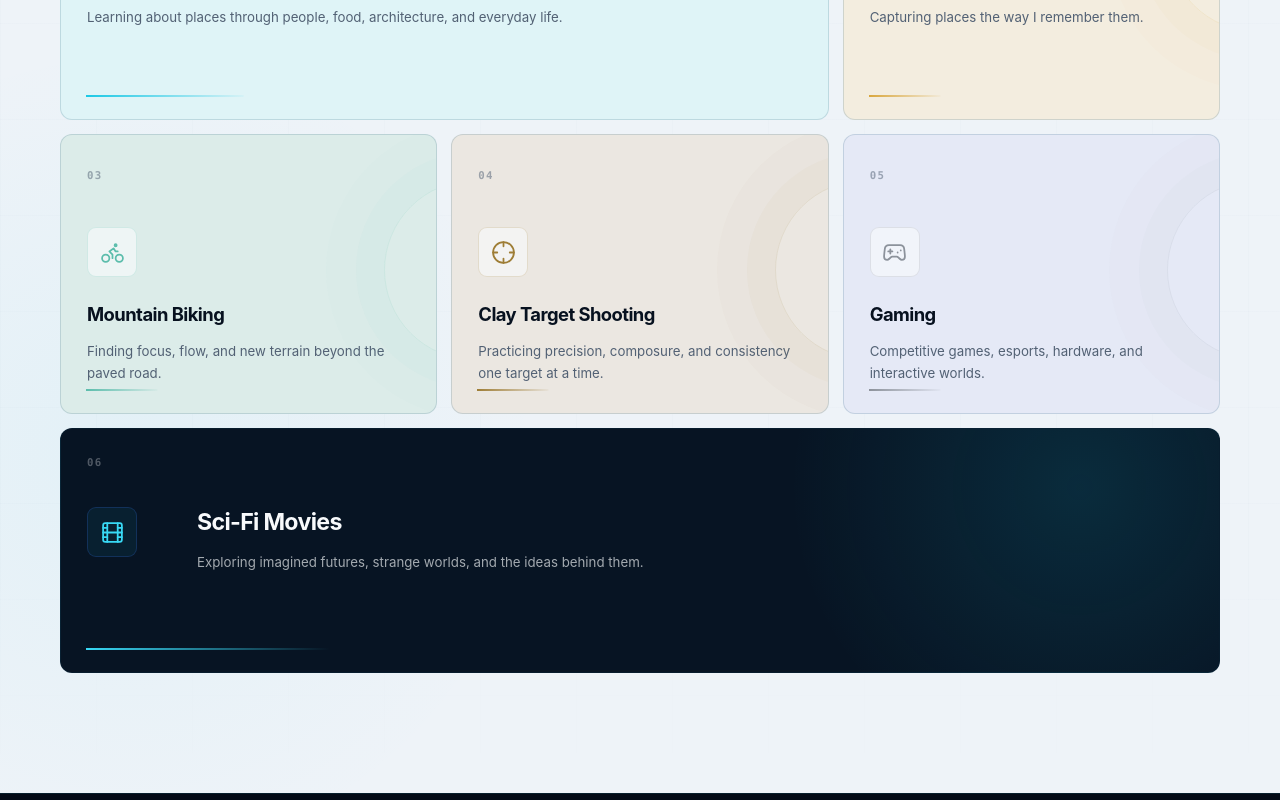
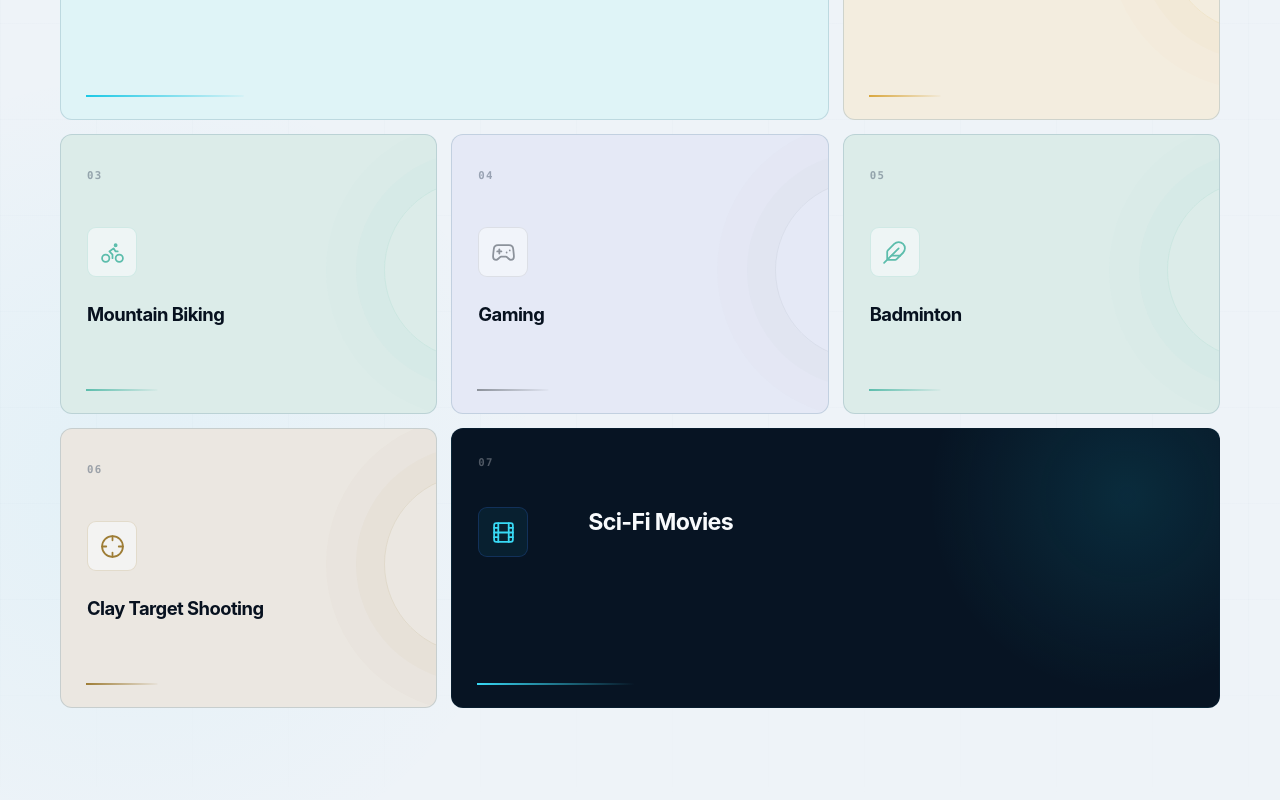
Before and after one commit to eliang6033/eliang6033.github.io, a React (Vite) app: page / in a window 1280 px wide. Shown: the part 3900-4700 px from the top of the page. Built offline with nearby package versions, Linux system fonts and the light colour scheme.

Commit message:
Add badminton to Beyond Research

```diff
--- a/src/components/Hobbies.tsx
+++ b/src/components/Hobbies.tsx
@@ -2,6 +2,7 @@ import {
   Bike,
   Camera,
   Crosshair,
+  Feather,
   Film,
   Gamepad2,
   Plane,
@@ -18,6 +19,7 @@ const hobbyIcons: Record<HobbyIconName, LucideIcon> = {
   camera: Camera,
   bike: Bike,
   target: Crosshair,
+  feather: Feather,
   film: Film,
   gamepad: Gamepad2,
 };
@@ -49,7 +51,6 @@ export function Hobbies() {
                     <Icon aria-hidden="true" size={25} strokeWidth={1.7} />
                   </span>
                   <h3>{hobby.title}</h3>
-                  <p>{hobby.description}</p>
                   <span className="hobby-card__line" aria-hidden="true" />
                 </article>
               );
--- a/src/data/hobbies.ts
+++ b/src/data/hobbies.ts
@@ -3,41 +3,36 @@ import type { Hobby } from "../types/content";
 export const hobbies: Hobby[] = [
   {
     title: "Travel",
-    description:
-      "Learning about places through people, food, architecture, and everyday life.",
     icon: "plane",
     accent: "cyan",
   },
   {
     title: "Photography",
-    description: "Capturing places the way I remember them.",
     icon: "camera",
     accent: "gold",
   },
   {
     title: "Mountain Biking",
-    description: "Finding focus, flow, and new terrain beyond the paved road.",
     icon: "bike",
     accent: "forest",
   },
   {
+    title: "Gaming",
+    icon: "gamepad",
+    accent: "violet",
+  },
+  {
+    title: "Badminton",
+    icon: "feather",
+    accent: "forest",
+  },
+  {
     title: "Clay Target Shooting",
-    description:
-      "Practicing precision, composure, and consistency one target at a time.",
     icon: "target",
     accent: "rust",
   },
   {
-    title: "Gaming",
-    description:
-      "Competitive games, esports, hardware, and interactive worlds.",
-    icon: "gamepad",
-    accent: "violet",
-  },
-  {
     title: "Sci-Fi Movies",
-    description:
-      "Exploring imagined futures, strange worlds, and the ideas behind them.",
     icon: "film",
     accent: "blue",
   },
--- a/src/styles/globals.css
+++ b/src/styles/globals.css
@@ -1074,13 +1074,6 @@ a.social-link:hover {
   font-size: 1.15rem;
   font-weight: 680;
   letter-spacing: -0.03em;
-}
-
-.hobby-card p {
-  margin-top: 12px;
-  color: var(--color-muted);
-  font-size: 0.83rem;
-  line-height: 1.65;
 }
 
 .hobby-card__line {
@@ -3349,9 +3342,9 @@ a.social-link:hover {
 .hobby-card:last-child {
   display: grid;
   min-height: 245px;
-  grid-column: span 6;
+  grid-column: span 4;
   grid-template-columns: 82px minmax(0, 1fr);
-  grid-template-rows: auto auto 1fr;
+  grid-template-rows: auto 1fr;
   column-gap: 28px;
   background:
     radial-gradient(circle at 88% 24%, rgba(28, 200, 229, 0.13), transparent 28%),
@@ -3403,7 +3396,7 @@ a.social-link:hover {
 .hobby-card:last-child .hobby-card__icon {
   margin-top: 36px;
   grid-column: 1;
-  grid-row: 2 / 4;
+  grid-row: 2;
   color: var(--color-brightCyan);
   background: rgba(28, 200, 229, 0.07);
 }
@@ -3412,15 +3405,9 @@ a.social-link:hover {
   margin-top: 34px;
   grid-column: 2;
   grid-row: 2;
+  align-self: start;
   color: var(--color-surface);
   font-size: 1.45rem;
-}
-
-.hobby-card:last-child p {
-  max-width: 620px;
-  grid-column: 2;
-  grid-row: 3;
-  color: rgba(248, 250, 252, 0.65);
 }
 
 .hobby-card:last-child .hobby-card__line {
@@ -3564,6 +3551,10 @@ a.social-link:hover {
   .hobby-card:last-child {
     grid-column: span 2;
   }
+
+  .hobby-card:nth-last-child(2) {
+    grid-column: span 2;
+  }
 }
 
 @media (max-width: 760px) {
@@ -3696,6 +3687,7 @@ a.social-link:hover {
   .hobby-card,
   .hobby-card:first-child,
   .hobby-card:nth-child(2),
+  .hobby-card:nth-last-child(2),
   .hobby-card:last-child {
     display: block;
     min-height: 270px;
@@ -3704,8 +3696,7 @@ a.social-link:hover {
 
   .hobby-card:last-child .hobby-card__number,
   .hobby-card:last-child .hobby-card__icon,
-  .hobby-card:last-child h3,
-  .hobby-card:last-child p {
+  .hobby-card:last-child h3 {
     display: revert;
   }
 
--- a/src/types/content.ts
+++ b/src/types/content.ts
@@ -4,6 +4,7 @@ export type HobbyIconName =
   | "camera"
   | "bike"
   | "target"
+  | "feather"
   | "film"
   | "gamepad";
 
@@ -48,7 +49,6 @@ export interface InternshipCategoryContent {
 
 export interface Hobby {
   title: string;
-  description: string;
   icon: HobbyIconName;
   accent: "cyan" | "gold" | "forest" | "rust" | "blue" | "violet";
 }
```
